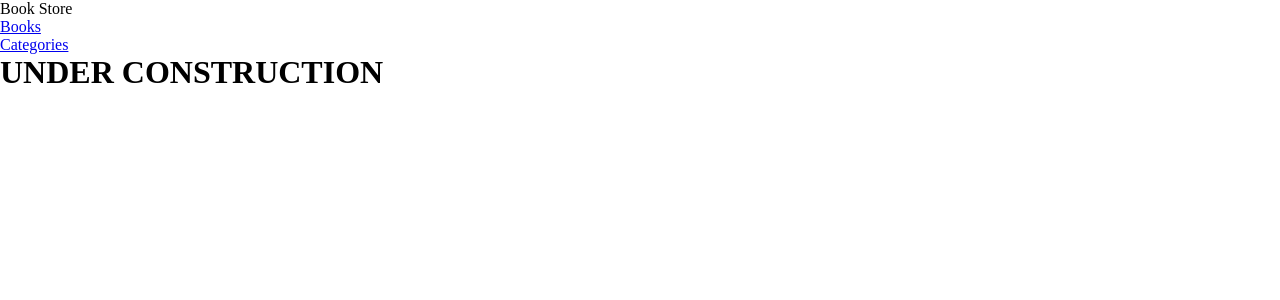
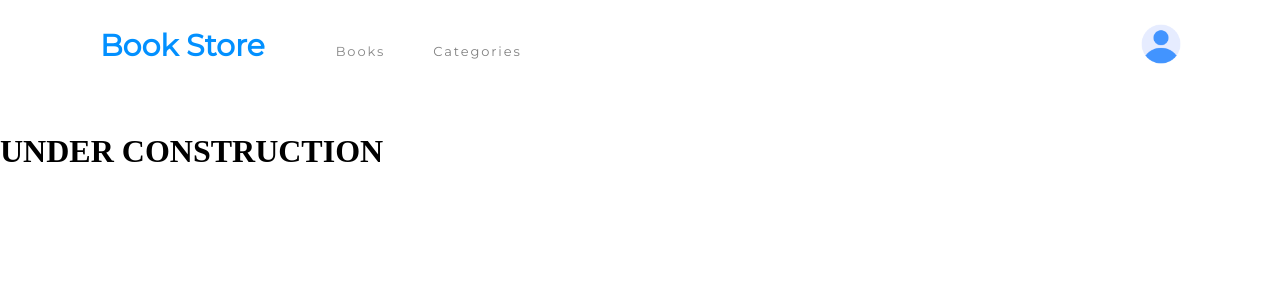
Before and after one commit to afizsavage/books-store, a React (Create React App) app: page /categories in a window 1280 px wide. Shown: the top 300 px of the page. Built offline with nearby package versions, Linux system fonts and the light colour scheme; no server answers.

Commit message:
Adjust header component spacing

```diff
--- a/public/index.html
+++ b/public/index.html
@@ -12,6 +12,12 @@
       manifest.json provides metadata used when your web app is installed on a
       user's mobile device or desktop. See https://developers.google.com/web/fundamentals/web-app-manifest/
     -->
+    <link rel="preconnect" href="https://fonts.googleapis.com" />
+    <link rel="preconnect" href="https://fonts.gstatic.com" crossorigin />
+    <link
+      href="https://fonts.googleapis.com/css2?family=Montserrat&display=swap"
+      rel="stylesheet"
+    />
     <link rel="manifest" href="%PUBLIC_URL%/manifest.json" />
     <!--
       Notice the use of %PUBLIC_URL% in the tags above.
--- a/src/App.css
+++ b/src/App.css
@@ -3,3 +3,60 @@
   margin: 0;
   box-sizing: border-box;
 }
+
+.panel-bg {
+  width: 100%;
+  height: 5.938rem;
+  margin: 0 0 2.375rem;
+  padding: 1.438rem 6.188rem 1.688rem 6.25rem;
+  background-color: #fff;
+  display: flex;
+  align-items: center;
+  justify-content: space-between;
+}
+
+.panel-bg img {
+  height: auto;
+  width: 2.5rem;
+}
+
+.Bookstore-CMS {
+  margin-right: 2.938rem;
+  font-family: 'Montserrat', sans-serif;
+  font-size: 1.875rem;
+  font-weight: bold;
+  font-stretch: normal;
+  font-style: normal;
+  line-height: normal;
+  letter-spacing: normal;
+  color: #0290ff;
+}
+
+nav {
+  display: inline-flex;
+  height: auto;
+}
+
+nav ul {
+  list-style: none;
+  display: flex;
+  align-items: center;
+}
+
+nav li {
+  display: inline;
+}
+
+nav li a {
+  margin: 0 1.5rem;
+  opacity: 0.5;
+  font-family: 'Montserrat', sans-serif;
+  font-size: 0.813rem;
+  letter-spacing: 1.9px;
+  color: #121212;
+  text-decoration: none;
+}
+
+nav li a.active-link {
+  color: rgb(5, 5, 5);
+}
--- a/src/components/header.js
+++ b/src/components/header.js
@@ -6,8 +6,9 @@ const links = [
 ];
 
 const Header = () => (
-  <header>
-    <span>Book Store</span>
+  <header className="panel-bg">
+    <div>
+      <span className="Bookstore-CMS">Book Store</span>
       <nav>
         <ul>
           {links.map((link) => (
@@ -19,6 +20,8 @@ const Header = () => (
           ))}
         </ul>
       </nav>
+    </div>
+    <span><img src="/user.png" alt="user-button" /></span>
   </header>
 );
 
```
Also changed, not shown: public/user.png (added). Lines whose indentation alone changed are shown as unchanged.
